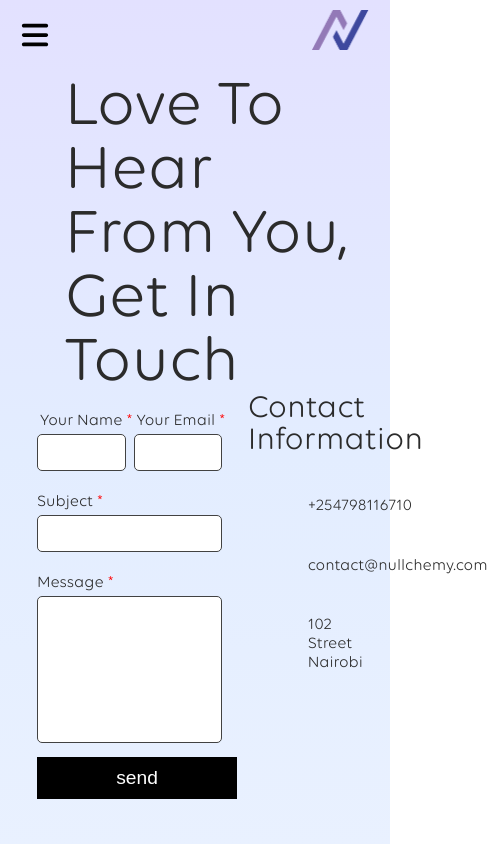
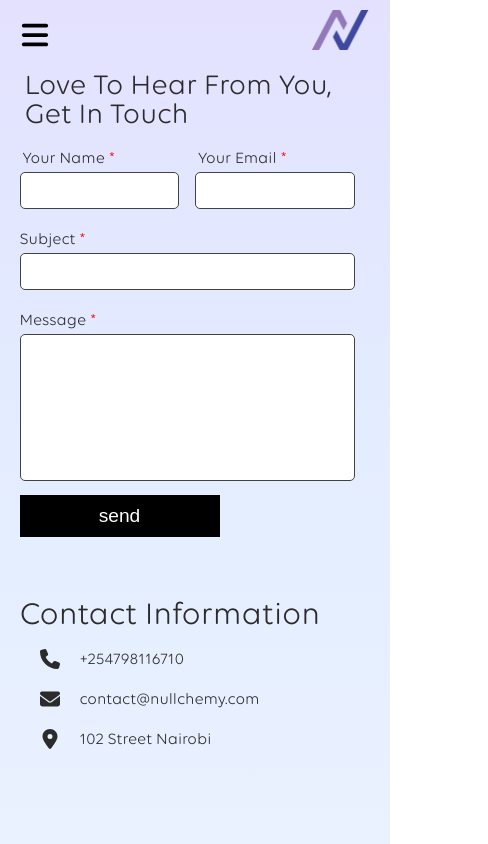
Before and after one commit to nullchemy/nullchemy, a React (Create React App) app: page /contact in a window 390 px wide. Shown: the top 844 px of the page, 488 px wide, since content can reach past the window. Built offline with nearby package versions, Linux system fonts and the light colour scheme.

Commit message:
fixed contact page responsiveness

```diff
--- a/src/styles/css/contact.css
+++ b/src/styles/css/contact.css
@@ -9,13 +9,30 @@
   text-transform: capitalize;
   margin-left: 45px;
 }
+@media (max-width: 480px) {
+  .contact .contactContainer .contactWrapper .contHeader {
+    font-size: 1.8rem;
+    line-height: 1.8rem;
+    margin-left: 5px;
+  }
+}
 .contact .contactContainer .contactWrapper .contform {
   width: 100%;
   display: flex;
   justify-content: space-evenly;
 }
+@media (max-width: 480px) {
+  .contact .contactContainer .contactWrapper .contform {
+    flex-direction: column;
+  }
+}
 .contact .contactContainer .contactWrapper .contform .contactForm {
   width: 55%;
+}
+@media (max-width: 480px) {
+  .contact .contactContainer .contactWrapper .contform .contactForm {
+    width: 100%;
+  }
 }
 .contact .contactContainer .contactWrapper .contform .contactForm .contflex {
   display: flex;
@@ -88,6 +105,13 @@
   width: 30%;
   height: 500px;
 }
+@media (max-width: 480px) {
+  .contact .contactContainer .contactWrapper .contform .contInfoBox {
+    width: 100%;
+    margin-top: 50px;
+    height: unset;
+  }
+}
 .contact .contactContainer .contactWrapper .contform .contInfoBox h3 {
   font-size: 2rem;
   color: var(--text-color);
@@ -104,6 +128,11 @@
   margin: 40px;
   color: var(--text-color);
 }
+@media (max-width: 480px) {
+  .contact .contactContainer .contactWrapper .contform .contInfoBox .continfodirect .continfoTouch {
+    margin: 20px;
+  }
+}
 .contact .contactContainer .contactWrapper .contform .contInfoBox .continfodirect .continfoTouch .contInfoIc {
   height: 20px;
   width: 20px;
--- a/src/styles/scss/contact.scss
+++ b/src/styles/scss/contact.scss
@@ -9,13 +9,24 @@
         line-height: 4rem;
         text-transform: capitalize;
         margin-left: 45px;
+        @media (max-width: 480px) {
+          font-size: 1.8rem;
+          line-height: 1.8rem;
+          margin-left: 5px;
+        }
       }
       .contform {
         width: 100%;
         display: flex;
         justify-content: space-evenly;
+        @media (max-width: 480px) {
+          flex-direction: column;
+        }
         .contactForm {
           width: 55%;
+          @media (max-width: 480px) {
+            width: 100%;
+          }
           .contflex {
             display: flex;
             justify-content: space-between;
@@ -87,6 +98,11 @@
         .contInfoBox {
           width: 30%;
           height: 500px;
+          @media (max-width: 480px) {
+            width: 100%;
+            margin-top: 50px;
+            height: unset;
+          }
           h3 {
             font-size: 2rem;
             color: var(--text-color);
@@ -101,6 +117,9 @@
               align-items: center;
               margin: 40px;
               color: var(--text-color);
+              @media (max-width: 480px) {
+                margin: 20px;
+              }
               .contInfoIc {
                 height: 20px;
                 width: 20px;
```
Also changed, not shown: 1 other file (tests, documents, lock files or other folders).
